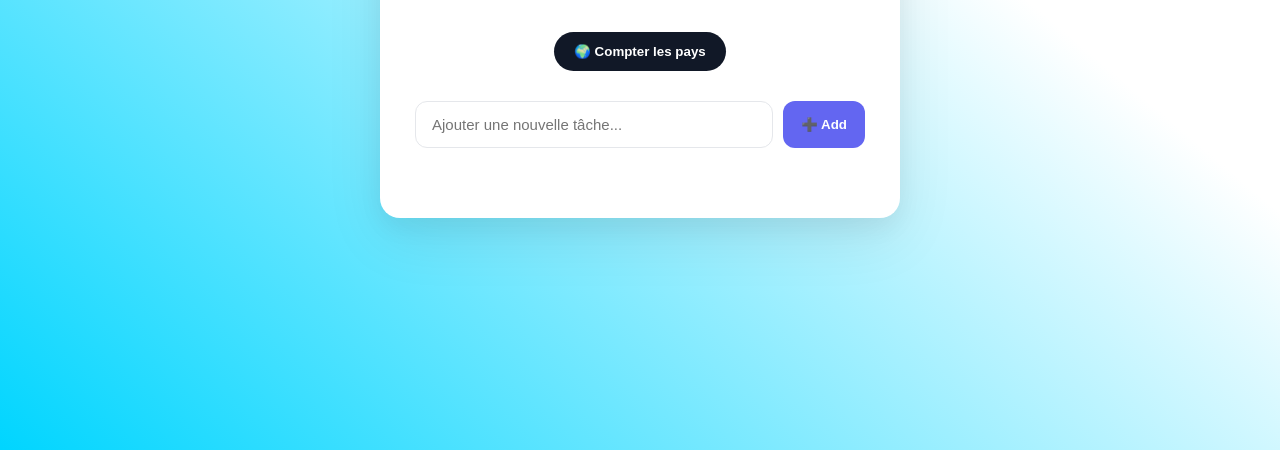
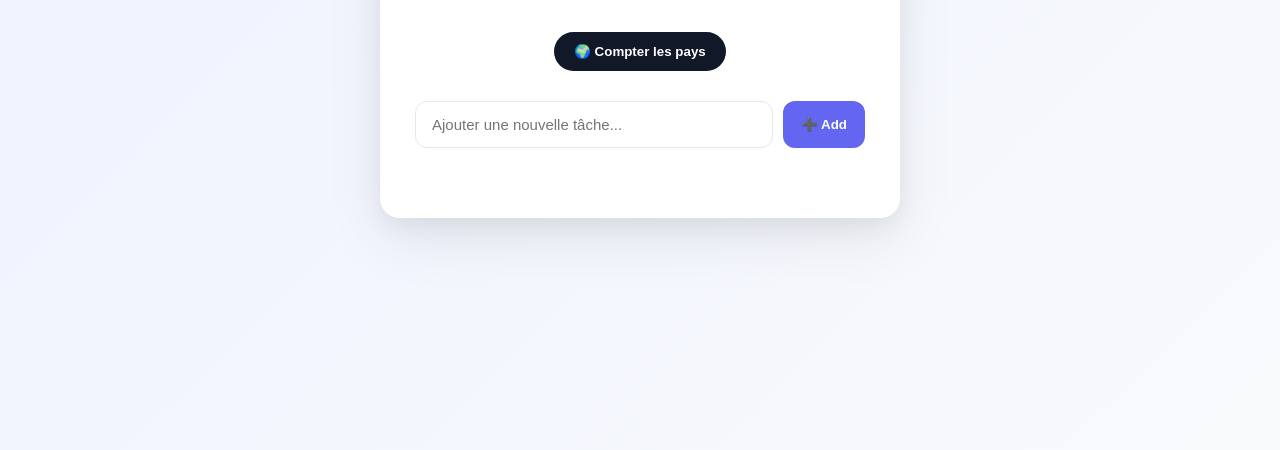
Before and after one commit to nathan-ruffieux-emf/module210-todo-nruffieux, a plain HTML site: page src/frontend/index.html in a window 1280 px wide. Shown: the part 350-800 px from the top of the page. Drawn offline with nearby package versions, Linux system fonts and the light colour scheme; no server answers.

Commit message:
eett non

```diff
--- a/src/frontend/styles.css
+++ b/src/frontend/styles.css
@@ -14,7 +14,7 @@ body {
   display: flex;
   justify-content: center;
   align-items: center;
-  background: linear-gradient(40deg, #00d5ff 0%, #ffffff 70%);
+  background: linear-gradient(135deg, #eef2ff, #f8fafc);
   color: #111827;
 }
 
```
